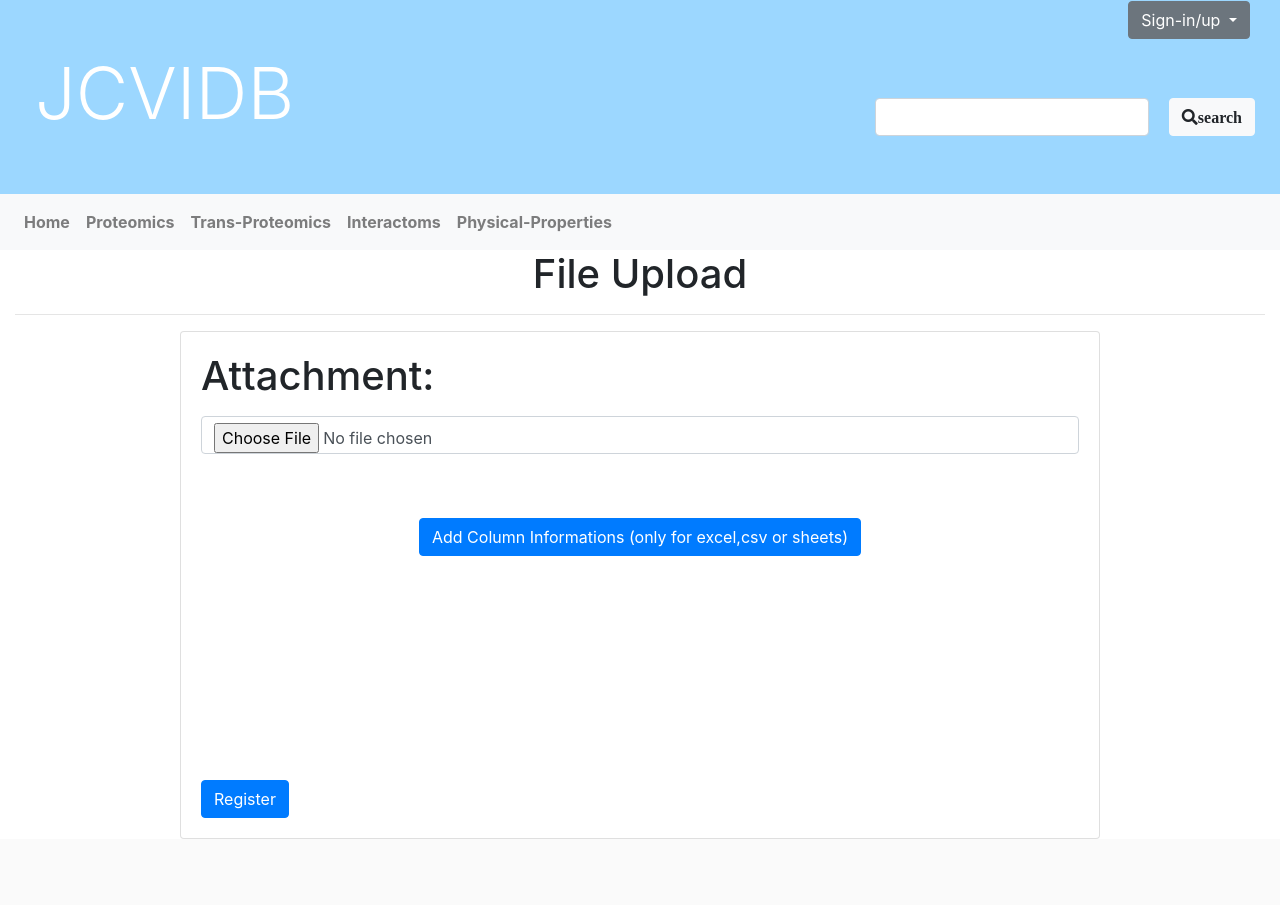
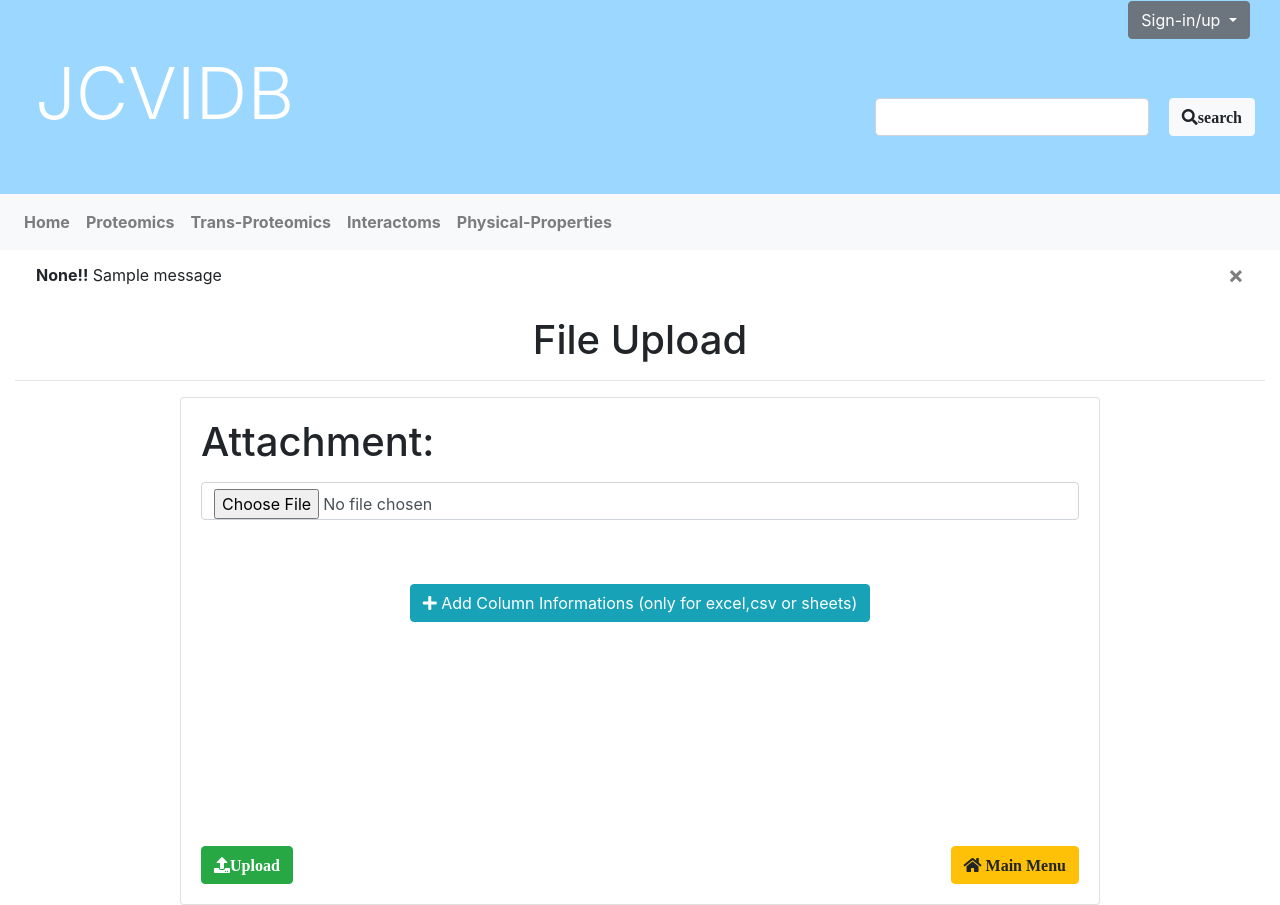
Before and after one commit to BioinfoMachineLearning/JCVIDB, a Django app: page /file_upload/1 in a window 1280 px wide. Before the commit the page ends 839 px from the top, so only its background shows below. Run offline with Django 4.2, Linux system fonts and the light colour scheme; tables that the repository leaves empty hold one stand-in row (values such as "Sample post"); one stand-in notice (Sample message) is shown; some libraries are stand-ins or nearby versions.

Commit message:
toast-fix

```diff
--- a/jcvidb/jcvidb_app/templates/common/header.html
+++ b/jcvidb/jcvidb_app/templates/common/header.html
@@ -6,6 +6,8 @@
 {% bootstrap_jquery %}
 {% bootstrap_javascript %}
 {% load bootstrap_icons %}
+
+
     <link rel="stylesheet" href="https://cdnjs.cloudflare.com/ajax/libs/font-awesome/5.15.4/css/all.min.css">
     <meta charset="UTF-8">
     <title>JCVIDB</title>
--- a/jcvidb/jcvidb_app/templates/file_upload.html
+++ b/jcvidb/jcvidb_app/templates/file_upload.html
@@ -1,15 +1,15 @@
 {% extends "./common/header.html" %}
 
 {% block content %}
-<!--{% for msg in messages %}-->
-<!--<div class="alert alert-danger alert-dismissible fade show" role="alert">-->
-<!--  <strong>Failed!!</strong>   {{ msg }}-->
-<!--  <button type="button" class="close" data-dismiss="alert" aria-label="Close">-->
-<!--    <span aria-hidden="true">&times;</span>-->
-<!--  </button>-->
-<!--</div>-->
+{% for msg in messages %}
+<div class="alert alert-{{ msg.extra_tags }}" id="myAlert"  role="alert" >
+  <strong>{{ msg.extra_tags }}!!</strong>   {{ msg }}
+  <button type="button" class="close" data-dismiss="alert" aria-label="Close">
+    <span aria-hidden="true">&times;</span>
+  </button>
+</div>
 
-<!--{% endfor %}-->
+{% endfor %}
 
 <h1 class="text-center"  > File Upload </h1>
 <hr>
@@ -28,8 +28,8 @@
 
                         <br>
                         <div class="text-center">
-                                <button class="btn btn-primary" type="button" data-toggle="collapse" data-target="#collapseExample" aria-expanded="false" aria-controls="collapseExample">
-  Add Column Informations (only for excel,csv or sheets)
+                                <button class="btn btn-info" type="button" data-toggle="collapse" data-target="#collapseExample" aria-expanded="false" aria-controls="collapseExample">
+   <i class="fa fa-plus" aria-hidden="true" ></i> Add Column Informations (only for excel,csv or sheets)
   </button>
                             <br>
                             <br>
@@ -43,7 +43,8 @@
 
                     <div class="scrollable-div" name="previewHeaders" id="previewHeaders"></div>
                     </form>
-                    <button type="submit" onclick="submitForm()" id="submitButton" class="btn btn-primary">Register</button>
+                    <button style="float: right;" type="submit" class="btn btn-warning"><i class="fa fa-home" aria-hidden="true"> Main Menu</i> </button>
+                    <button style="float: left;" type="submit" onclick="submitForm()" id="submitButton" class="btn btn-success"><i class="fa fa-upload" aria-hidden="true">Upload</i></button>
     </div>
             </div>
         </div>
@@ -143,3 +144,12 @@
 </script>
 <body>
 {% endblock %}
+
+    <script>
+    var alert = document.getElementById('myAlert');
+
+    // Hide the alert after 5 seconds (5000 milliseconds)
+    setTimeout(function() {
+      alert.style.display = 'none';
+    }, 1000);
+    </script>
--- a/jcvidb/jcvidb_app/views.py
+++ b/jcvidb/jcvidb_app/views.py
@@ -307,12 +307,12 @@
             form = DataPostForm(request.POST, request.FILES)
             if form.is_valid():
                 instance_object = form.save(sessionid=request.session['user_id']).id
-                messages.success(request, 'Form submitted successfully!')
+                messages.success(request, 'Form submitted successfully!', extra_tags='success')
                 form = DataPostForm()
                 return redirect('../file_upload/' + str(instance_object))
             else:
                 form = DataPostForm(form)
-                messages.error(request, 'Form is invalid!')
+                messages.error(request, 'Form is invalid!', extra_tags='danger')
                 return render(request, 'data_postform.html', {'form': form, 'login_context': login_details})
         else:
             form = DataPostForm()
@@ -421,9 +421,13 @@
             option_str = get_processed_options(post_data)
             file_instance = file_form.save(context_id, True)
             column_instance = column_form.save(file_instance, True, option_str)
+
+            messages.error(request, 'File uploaded successfully!!', extra_tags='success')
             return render(request, 'file_upload.html',
                           {'login_context': login_details, 'added': True})
         else:
+
+            messages.error(request, 'File failed to upload!!', extra_tags='danger')
             return render(request, 'file_upload.html',
                           {'login_context': login_details, 'errors': file_form.errors, 'added': False})
 
```
Also changed, not shown: jcvidb/jcvidb_app/templates/data_postform.html (+12 -9 lines), jcvidb/jcvidb_app/templates/main.html (+8 -8 lines).
